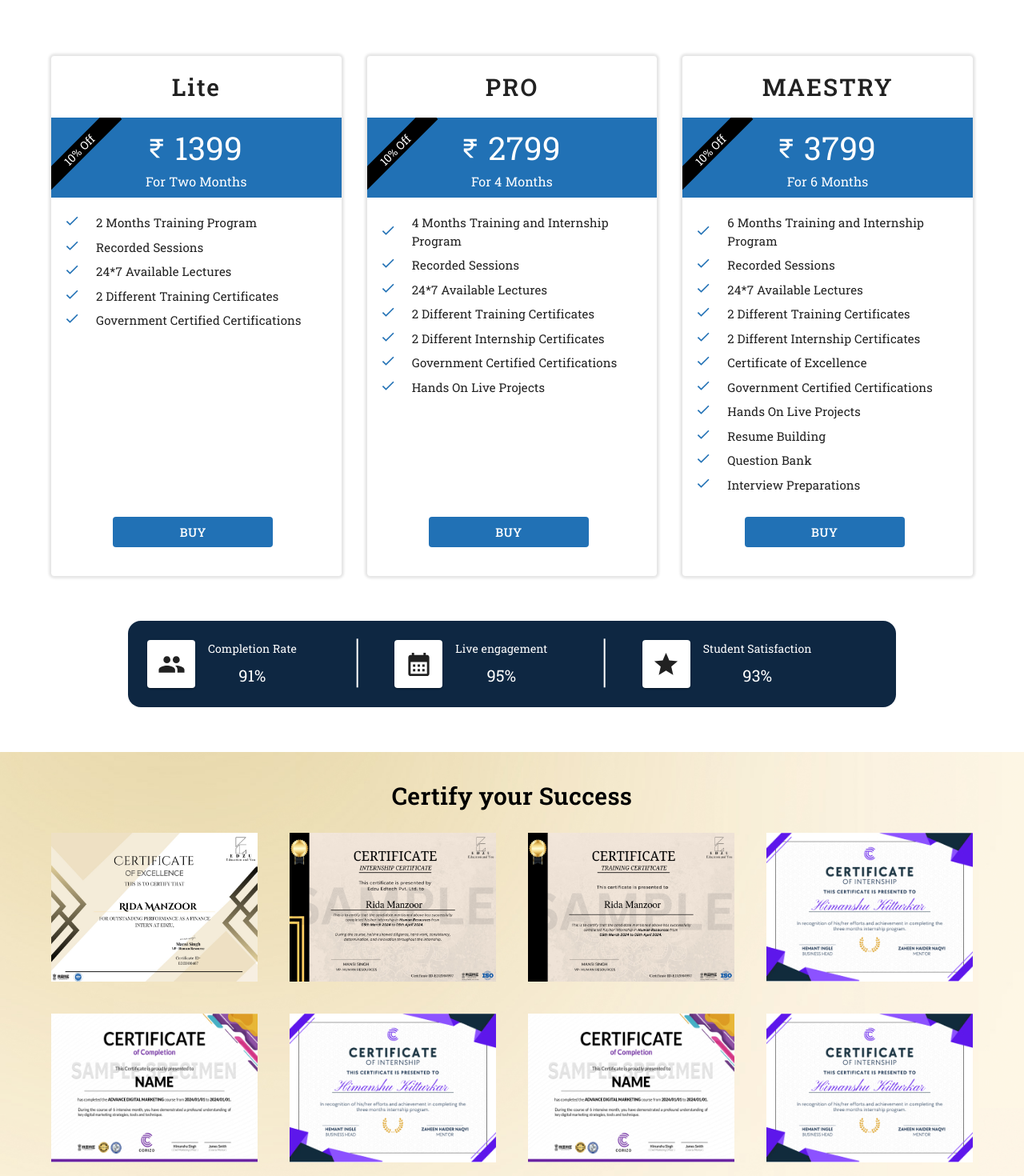
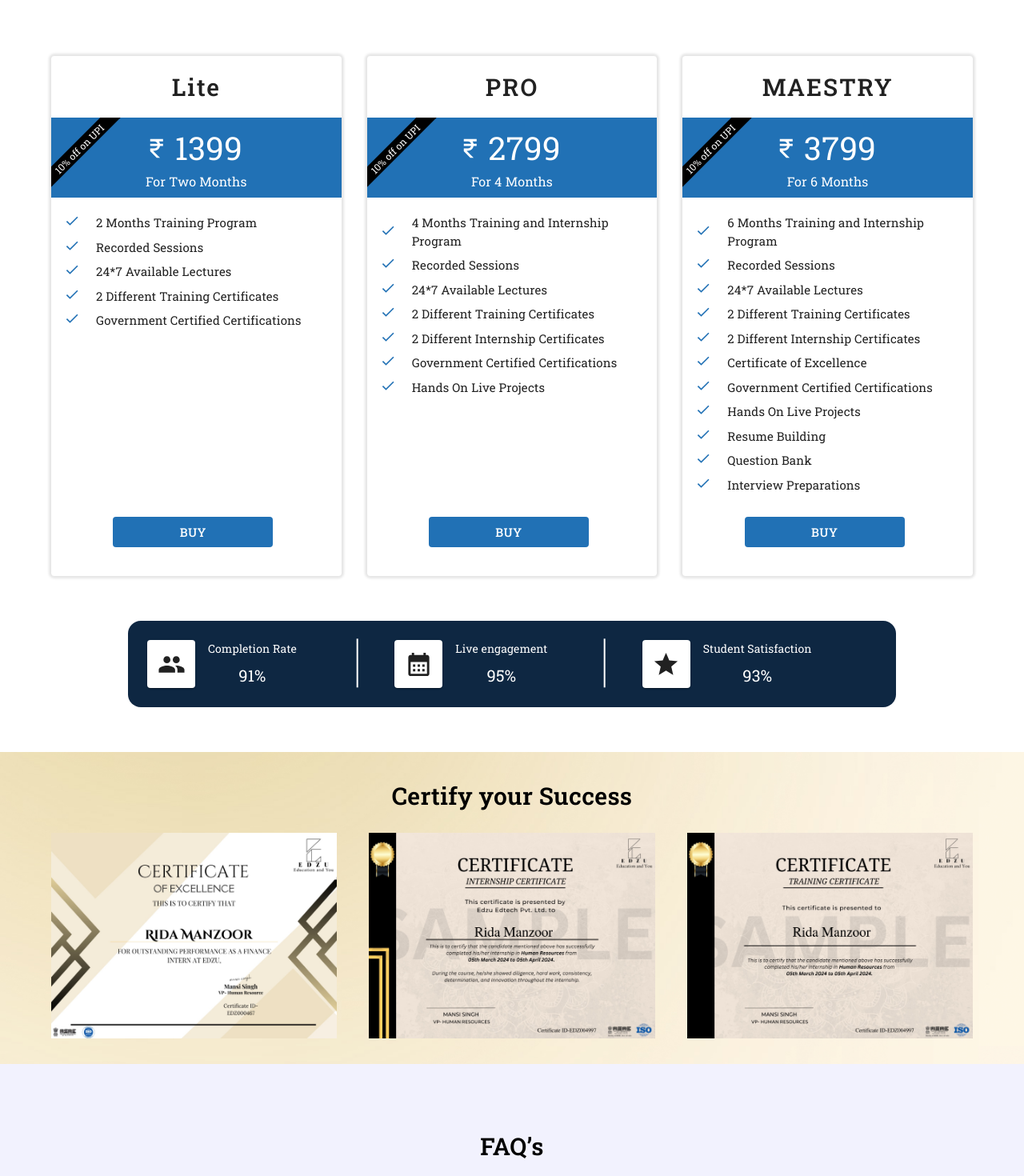
Before and after one commit to Kunal5200/edzu, a Next.js app: page /combo-packs in a window 1280 px wide. Shown: the part 960-2430 px from the top of the page at 80% size. Built offline with nearby package versions, Linux system fonts and the light colour scheme.

Commit message:
remove certificate and some changes

```diff
--- a/src/assest/data.ts
+++ b/src/assest/data.ts
@@ -425,21 +425,6 @@ export const data = {
     {
       img: certificate3,
     },
-    {
-      img: certificate4,
-    },
-    {
-      img: certificate5,
-    },
-    {
-      img: certificate6,
-    },
-    {
-      img: certificate7,
-    },
-    {
-      img: certificate6,
-    },
   ],
 
   serviceData: [
--- a/src/component/combopack/certification.tsx
+++ b/src/component/combopack/certification.tsx
@@ -33,7 +33,7 @@ const Certification = () => {
           </Typography>
           <Grid2 container spacing={5} mt={3}>
             {data.certificateData.map((val, i) => (
-              <Grid2 size={{ lg: 3, xs: 6}} key={i}>
+              <Grid2 size={{ lg: 4, xs: 6}} key={i}>
                 <Image src={val.img} alt="" className="img-fluid" />
               </Grid2>
             ))}
--- a/src/component/plans.tsx
+++ b/src/component/plans.tsx
@@ -71,12 +71,12 @@ const Plans = ({
               <Typography
                 sx={{
                   textAlign: "center",
-                  fontSize: 14,
+                  fontSize: 12,
                   fontFamily: roboto.style,
                   color: COLORS.WHITE,
                 }}
               >
-                10% Off
+                10% off on UPI
               </Typography>
             </Box>
             <Stack
```
